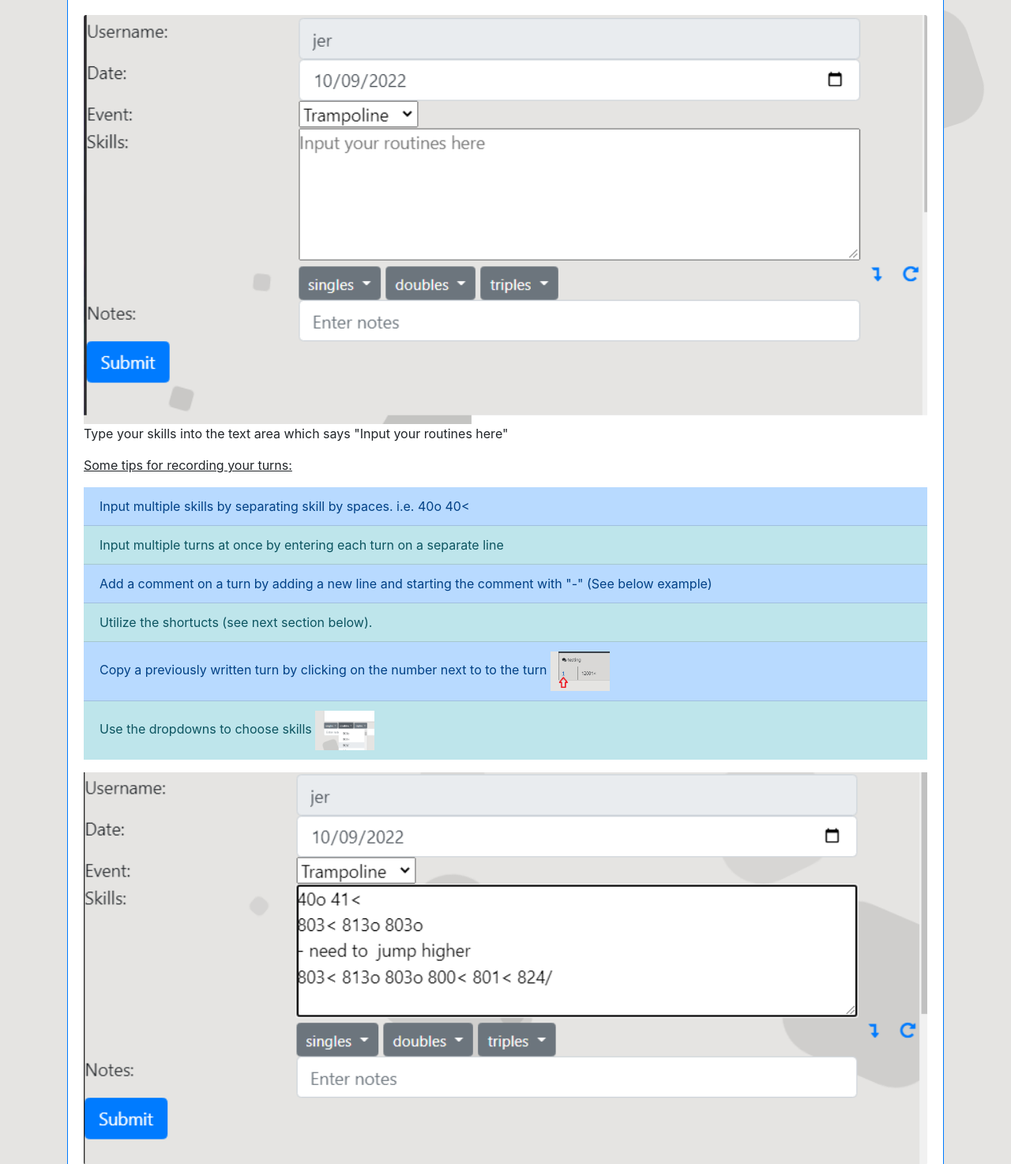
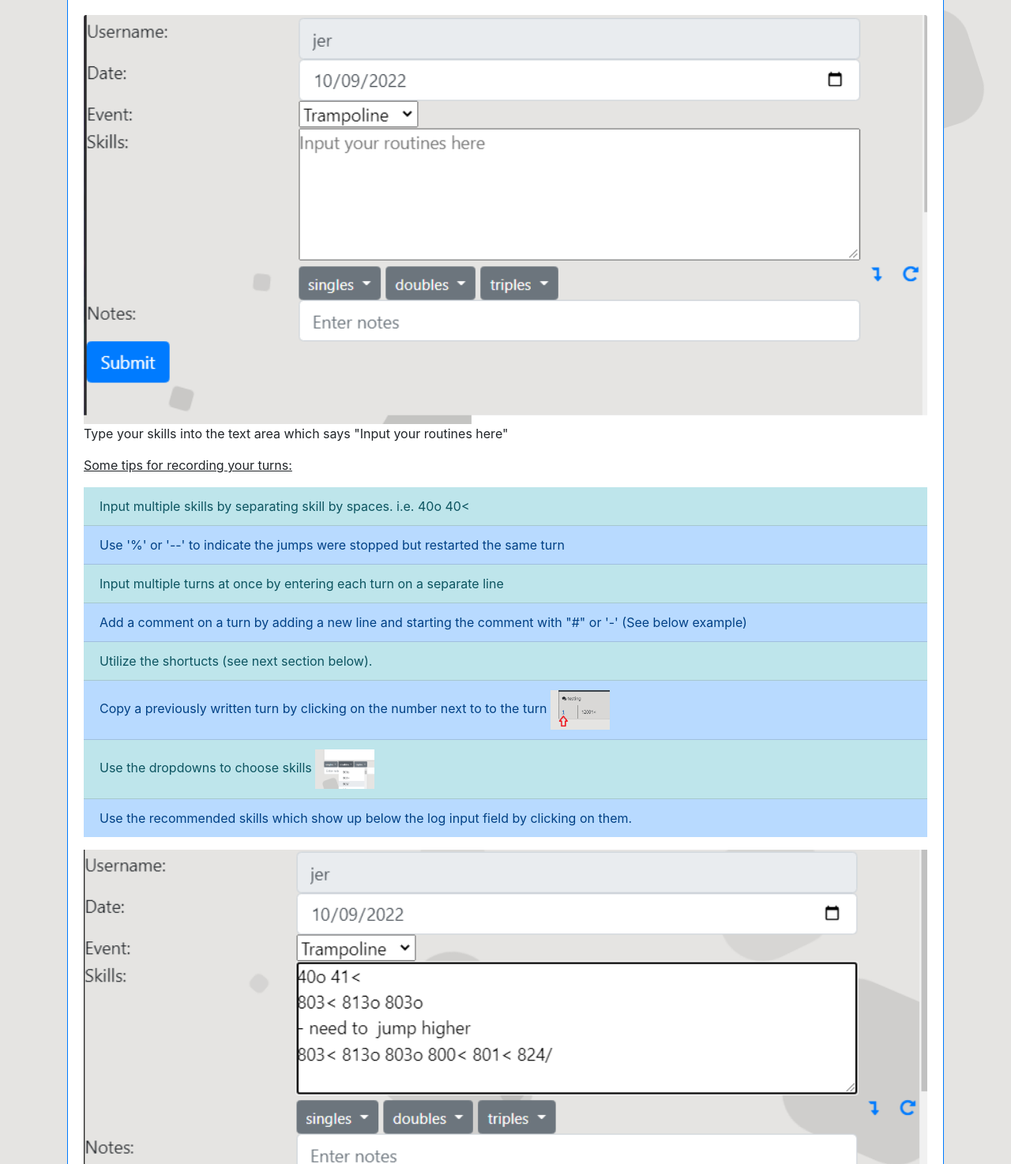
Before and after one commit to jcooper7770/team_builder, a Flask app: template templates/trampoline/about_trampoline.html in a window 1280 px wide. Shown: the part 181-1655 px from the top of the page at 79% size. Run offline with Flask 2, Linux system fonts and the light colour scheme; the template is opened without the code that fills it, so the values that code supplies are empty; parts of the project's set-up code (start-up, migrations or seed data) failed here and were passed over; some libraries are stand-ins or nearby versions; some web fonts are replaced.

Commit message:
update docs with new comment and split keywords

```diff
--- a/templates/trampoline/about_trampoline.html
+++ b/templates/trampoline/about_trampoline.html
@@ -14,12 +14,14 @@
           <p class="card-text">Type your skills into the text area which says "Input your routines here"</p>
           <p class="card-text"><u>Some tips for recording your turns:</u></p>
           <ul class="list-group-flush">
-            <li class="list-group-item list-group-item-primary">Input multiple skills by separating skill by spaces. i.e. 40o 40<</li>
+            <li class="list-group-item list-group-item-info">Input multiple skills by separating skill by spaces. i.e. 40o 40<</li>
+            <li class="list-group-item list-group-item-primary">Use '%' or '--' to indicate the jumps were stopped but restarted the same turn</li>
             <li class="list-group-item list-group-item-info">Input multiple turns at once by entering each turn on a separate line</li>
-            <li class="list-group-item list-group-item-primary">Add a comment on a turn by adding a new line and starting the comment with "-" (See below example)</li>
+            <li class="list-group-item list-group-item-primary">Add a comment on a turn by adding a new line and starting the comment with "#" or '-' (See below example)</li>
             <li class="list-group-item list-group-item-info">Utilize the shortucts (see next section below).</li>
             <li class="list-group-item list-group-item-primary">Copy a previously written turn by clicking on the number next to to the turn <img src="/images/tutorial3.png" width="75" height="50" /></li>
             <li class="list-group-item list-group-item-info">Use the dropdowns to choose skills <img src="/images/tutorial4.png" width="75" height="50" /></li>
+            <li class="list-group-item list-group-item-primary">Use the recommended skills which show up below the log input field by clicking on them.</li>
           </ul>
           <center><img src="/images/tutorial2.png" class="card-img-bottom" /></center>
         </div>
--- a/templates/trampoline/trampoline.js
+++ b/templates/trampoline/trampoline.js
@@ -144,6 +144,7 @@
     } else {
         $('#log').val(skill);
     }
+    addRecSkill();
 });
 
 $("#col-skill").on('click', 'a', function (e) {
```
